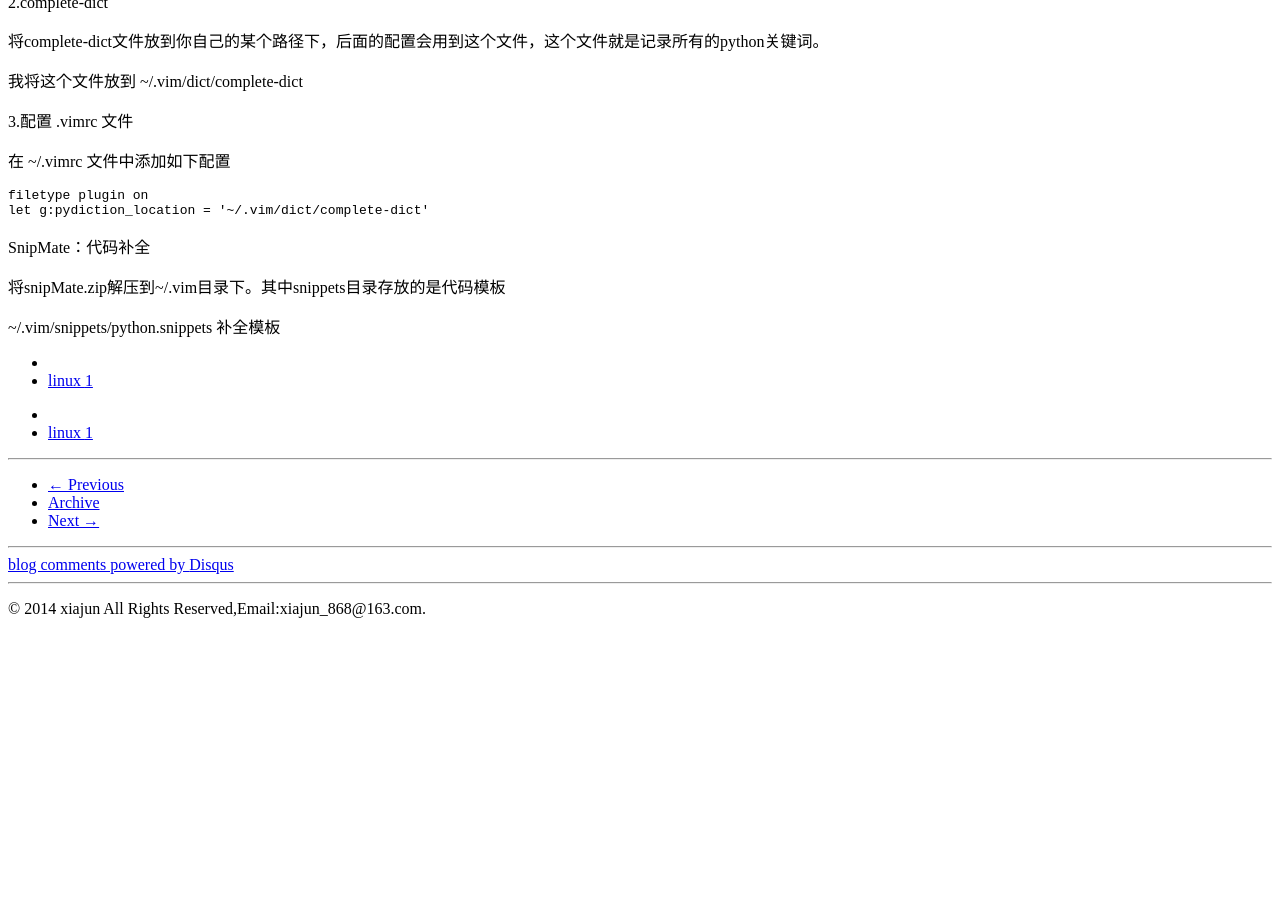
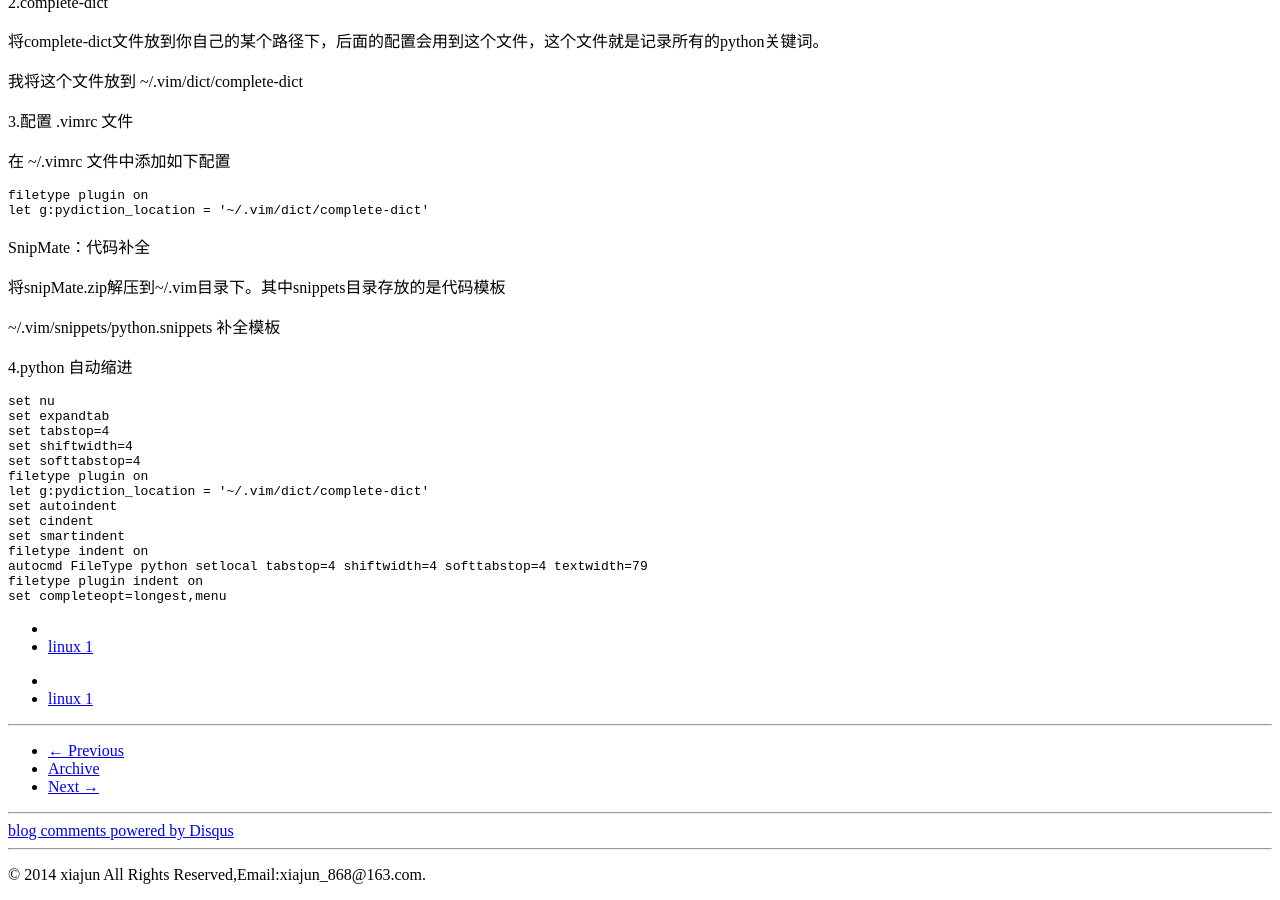
Before and after one commit to xiajunsongfan/resys, a Jekyll site: the page built from _posts/core-samples/linux/2013-09-02-linux-命令.md, in a window 1280 px wide and 900 px high, scrolled down 2699 px. Built offline with Jekyll 4.4.1, drawn with Linux system fonts in a browser that asks for light colours; comment, search, counter and statistics services are not loaded; before the commit the page ends 3333 px from its top, so only the background shows below that.

Commit message:
add python

```diff
--- a/_posts/core-samples/linux/2013-09-02-linux-命令.md
+++ b/_posts/core-samples/linux/2013-09-02-linux-命令.md
@@ -154,3 +154,20 @@ SnipMate：代码补全
 将snipMate.zip解压到~/.vim目录下。其中snippets目录存放的是代码模板
 
 ~/.vim/snippets/python.snippets 补全模板
+
+4.python 自动缩进
+
+	set nu
+    set expandtab
+    set tabstop=4
+    set shiftwidth=4
+    set softtabstop=4
+    filetype plugin on
+    let g:pydiction_location = '~/.vim/dict/complete-dict'
+    set autoindent
+    set cindent
+    set smartindent
+    filetype indent on
+    autocmd FileType python setlocal tabstop=4 shiftwidth=4 softtabstop=4 textwidth=79
+    filetype plugin indent on
+    set completeopt=longest,menu
```
